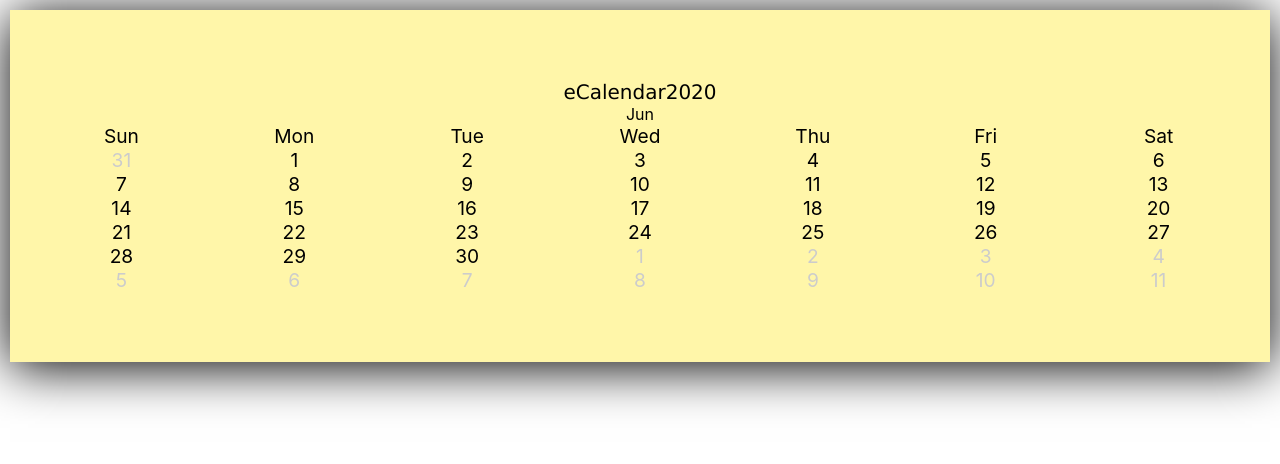
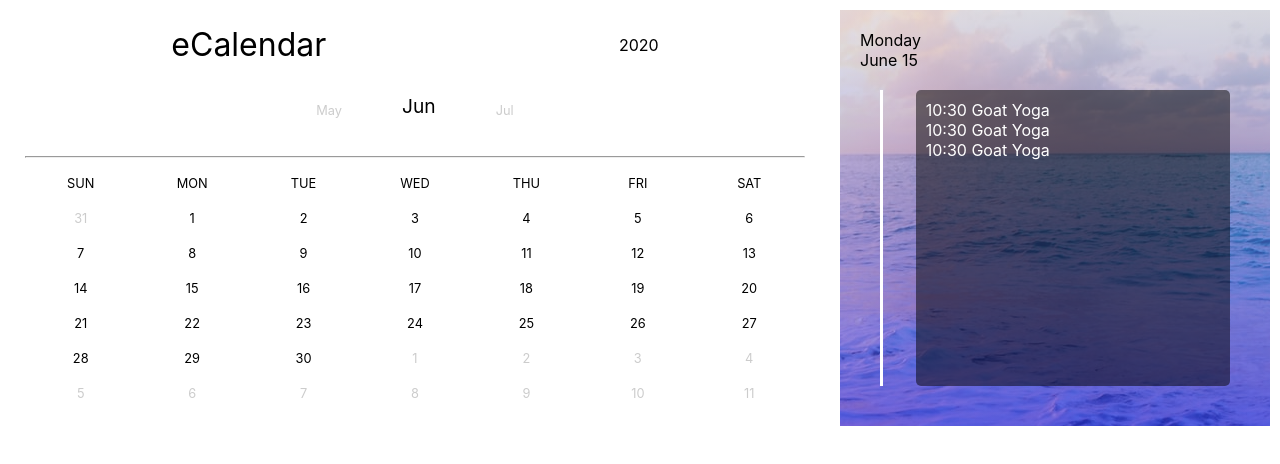
Before and after one commit to clarkj99/Calendar, a React (Create React App) app in the folder calendar-react/: page / in a window 1280 px wide. Shown: the top 464 px of the page. Built offline with nearby package versions, Linux system fonts and the light colour scheme.

Commit message:
created event placeholder

```diff
--- a/calendar-react/src/features/calendar/Calendar.css
+++ b/calendar-react/src/features/calendar/Calendar.css
@@ -1,52 +1,124 @@
+.html {
+  font-size: 0.8em;
+}
+.body {
+  font-size: 0.8em;
+  font-family: Arial, Helvetica, sans-serif;
+}
+
+.section {
+  display: flex;
+  box-sizing: border-box;
+}
+
+@media (max-width: 600) {
+  .section {
+    display: flex;
+    flex-direction: column;
+    box-sizing: border-box;
+  }
+}
+
 .calendar-box {
-  flex: 1;
-  position: relative;
-  padding: 70px 25px;
-  margin: 10px;
-  background: #fff388b7;
+  flex: 2;
+  padding: 25px;
   text-align: center;
-  box-sizing: border-box;
-  box-shadow: 0 5px 50px;
 }
 
 .calendar-header {
-  font-family: Verdana, Geneva, Tahoma, sans-serif;
-  font-size: 20px;
-  width: 100%;
-}
-.calendar-header span {
-  width: 50%;
+  display: flex;
+  align-items: center;
+  justify-content: space-around;
 }
 
 .calendar-title {
-  text-align: left;
+  font-size: 2rem;
+}
+.calendar-months {
+  display: flex;
+  justify-content: center;
+  align-items: flex-end;
+  font-size: 1.2rem;
 }
 
-.calendar_year {
-  text-align: right;
-}
-
-.calendar-header span {
-  flex: 2;
+.calendar-months span {
+  padding: 30px;
 }
 
 .calendar-dates,
 .calendar-days {
   display: flex;
   flex-flow: wrap;
-  font-size: 1.1em;
+  font-size: 1.1rem;
+  text-transform: uppercase;
 }
 
 .calendar-dates > span,
 .calendar-days > span {
-  flex: 1;
   min-width: 14.2857%;
   max-width: 14.2857vw;
   position: relative;
-  font-size: 1.2rem;
-  /* line-height: 0; */
+  font-size: 0.8rem;
+  padding: 10px 0;
+}
+
+.inactive-day,
+.inactive-month {
+  color: #ccc;
 }
 
 .inactive-month {
-  color: #ccc;
+  font-size: 0.8rem;
 }
+
+.divider-line {
+}
+
+.event-box {
+  background-image: linear-gradient(
+      rgba(224, 224, 240, 0.5),
+      rgba(0, 4, 255, 0.5)
+    ),
+    url("./images/sean-o-KMn4VEeEPR8-unsplash.jpg");
+  flex: 1;
+  display: flex;
+  flex-direction: column;
+  padding: 20px;
+  margin: 10px;
+  background-position: center;
+}
+
+.event-date {
+  display: flex;
+  flex-direction: column;
+  align-items: flex-start;
+}
+
+.event-details {
+  flex: 1;
+  padding: 10px;
+  margin: 10px;
+  display: flex;
+}
+
+.vl {
+  border-left: 3px solid white;
+  border-left-color: #fff;
+  flex: 1;
+  width: 1px;
+  height: 100%;
+  margin: auto;
+  position: relative;
+  overflow: hidden;
+  color: #fff;
+}
+
+.list {
+  flex: 9;
+  padding: 10px;
+  /* margin: 10px; */
+  border-radius: 5px;
+  color: #fff;
+  background-color: #00000080;
+  text-align: left;
+}
--- a/calendar-react/src/features/calendar/Calendar.js
+++ b/calendar-react/src/features/calendar/Calendar.js
@@ -6,6 +6,7 @@ function adjustedMonth(month) {
     if (month < 0)
         month += 12
     else if (month > 11)
+        month -= 12
     return month
 }
 
@@ -34,29 +35,49 @@ function calendarDaysJS(day) {
 
 export function Calendar() {
     const months = ["Jan", "Feb", "Mar", "Apr", "May", "Jun", "Jul", "Aug", "Sep", "Oct", "Nov", "Dec"];
+    const fullMonths = ["January", "February", "March", "April", "May", "June", "July", "August", "September", "October", "November", "December"];
     const days = ["Sun", "Mon", "Tue", "Wed", "Thu", "Fri", "Sat"];
+    const fullDays = ["Sunday", "Monday", "Tuesday", "Wednesday", "Thursday", "Friday", "Saturday"];
     const today = new Date();
     const month = today.getMonth();
+    const date = today.getDate();
+    const weekday = today.getDay();
 
     // const day = moment()
 
     return (
+        <div className="section">
             <div className='calendar-box'>
                 <div className="calendar-header">
                     <span className="calendar-title">eCalendar</span>
                     <span className="calendar-year">{today.getFullYear()}</span>
                 </div>
-            <span>{months[adjustedMonth(today.getMonth() - 1)]}</span>
+                <div className="calendar-months">
+                    <span className="inactive-month">{months[adjustedMonth(today.getMonth() - 1)]}</span>
                     <span>{months[today.getMonth()]}</span>
-            <span>{months[adjustedMonth(today.getMonth() + 1)]}</span>
-
+                    <span className="inactive-month">{months[adjustedMonth(today.getMonth() + 1)]}</span>
+                </div>
+                <div className="divider-line">
+                    <hr />
+                </div>
                 <div className="calendar-days">
                     {days.map(day => <span key={day}>{day}</span>)}
                 </div>
-            <div className="divider-line">
+                <div className="calendar-dates">
+                    {calendarDaysJS(today).map(item => <span key={item.day} className={item.month == month ? "active-day" : "inactive-day"}>{item.day}</span>)}
                 </div>
-            <div className="calendar-dates">
-                {calendarDaysJS(today).map(item => <span key={item.day} className={item.month == month ? "active-month" : "inactive-month"}>{item.day}</span>)}
+            </div>
+            <div className="event-box">
+                <div className="event-date"><span>{fullDays[weekday]}</span> <span>{fullMonths[month]} {date}</span></div>
+
+                <div className="event-details">
+                    <div className="vl"></div>
+                    <div className="list">
+                        <div>10:30 Goat Yoga</div>
+                        <div>10:30 Goat Yoga</div>
+                        <div>10:30 Goat Yoga</div>
+                    </div>
+                </div>
             </div>
         </div>
     )
```
Also changed, not shown: calendar-react/src/features/calendar/images/sean-o-KMn4VEeEPR8-unsplash.jpg (added). Lines whose indentation alone changed are shown as unchanged.
